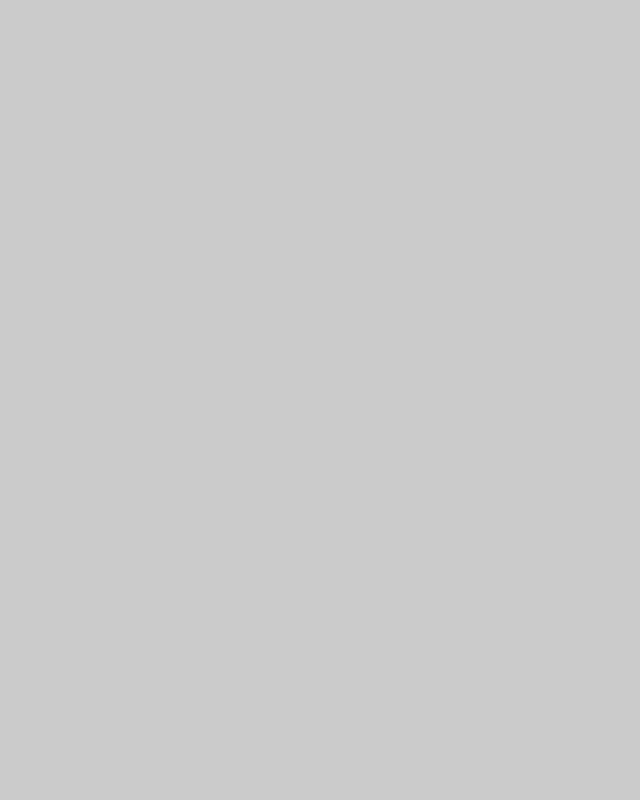
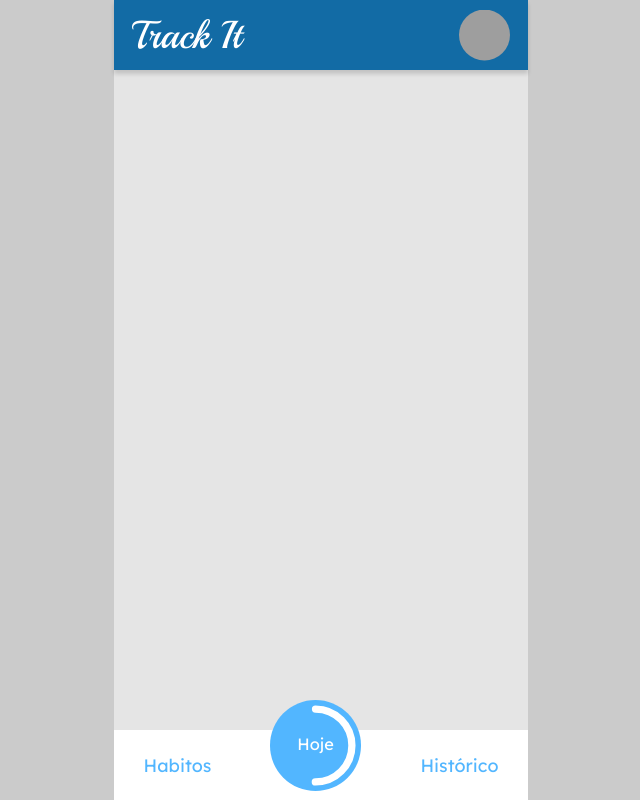
Before and after one commit to luccaviccini/projeto11-trackit, a React (Create React App) app: page /habitos in a window 1280 px wide. Before the commit this address had no page. Shown: the whole page, without its empty margins (319-959 px from the left). Built offline with nearby package versions, Linux system fonts and the light colour scheme; grey boxes are pictures that could not be loaded.

Commit message:
feat: Header and Footer of Habits page

```diff
--- a/package.json
+++ b/package.json
@@ -10,6 +10,7 @@
     "localforage": "^1.10.0",
     "match-sorter": "^6.3.1",
     "react": "^18.2.0",
+    "react-circular-progressbar": "^2.1.0",
     "react-dom": "^18.2.0",
     "react-router-dom": "^6.4.5",
     "react-scripts": "5.0.1",
--- a/src/App.js
+++ b/src/App.js
@@ -1,9 +1,14 @@
 //import { useState } from "react";
 import styled from "styled-components";
 import { BrowserRouter, Route, Routes } from "react-router-dom";
+
 import GlobalStyle from "./styles/GlobalStyles";
+
 import HomePage from "./pages/HomePage/HomePage";
 import RegisterPage from "./pages/RegisterPage/RegisterPage";
+import HabitsPage from "./pages/HabitsPage/HabitsPage";
+
+
 
 
 
@@ -16,6 +21,7 @@ function App() {
         <Routes>
           <Route path="/" element={<HomePage />} />
           <Route path="/cadastro" element={<RegisterPage />} />
+          <Route path="/habitos" element={<HabitsPage />} />
         </Routes>
 
       </StyledAppContainer>
--- /dev/null
+++ b/src/components/Footer/Footer.js
@@ -0,0 +1,52 @@
+import styled from "styled-components";
+import React from 'react';
+import { Link } from "react-router-dom";
+
+import ProgressBar from "../Footer/ProgressBar"
+
+
+
+
+function Footer() {
+  const percentage = 50;
+  return (
+    <StyledFooter>
+      <div>
+        <Link to="/habitos">Habitos</Link>
+      </div>
+      <ProgressBar percentage={percentage} />
+      <div>
+        <Link to="/historico">Histórico</Link>
+      </div>
+    </StyledFooter>
+  );
+}
+
+export default Footer;
+
+export const StyledFooter = styled.div`
+  max-width: inherit;
+  width: 100vw;
+  position: fixed;
+  bottom: 0;
+  background-color: white;
+  height: 70px;
+  display: flex;
+  justify-content: space-around;
+  align-items: center;
+
+  div {
+    display: flex;
+    align-items: center;
+    justify-content: center;
+    a {
+      color: #52b6ff;
+      font-size: 17.98px;
+    }
+    :hover {
+      cursor: pointer;
+      text-decoration-line: underline;
+    }
+  }
+
+`;
--- /dev/null
+++ b/src/components/Footer/ProgressBar.js
@@ -0,0 +1,71 @@
+import { CircularProgressbar } from "react-circular-progressbar";
+
+
+import React from 'react';
+
+import styled from "styled-components";
+
+function ProgressBar(props) {
+  return (
+    <StyledProgressBar>
+      <CircularProgressbar
+        className="myCircularProgressBar"
+        value={props.percentage}
+        text={"Hoje"}
+        background
+        backgroundPadding={6}
+        styles={{
+          // Customize the root svg element
+          root: {},
+          // Customize the path, i.e. the "completed progress"
+          path: {
+            // Path color
+            stroke: `white`,
+            // Whether to use rounded or flat corners on the ends - can use 'butt' or 'round'
+            strokeLinecap: "round",
+            // Customize transition animation
+            transition: "stroke-dashoffset 0.5s ease 0s",
+            // Rotate the path
+
+            transformOrigin: "center center",
+          },
+          // Customize the circle behind the path, i.e. the "total progress"
+          trail: {
+            // Trail color
+            stroke: "transparent",
+            // Whether to use rounded or flat corners on the ends - can use 'butt' or 'round'
+            strokeLinecap: "butt",
+            // Rotate the trail
+            transform: "rotate(0.25turn)",
+            transformOrigin: "center center",
+          },
+          // Customize the text
+          text: {
+            // Text color
+            fill: "#fff",
+            // Text size
+            fontSize: "18px",
+            // Text font
+            fontFamily: "Lexend Deca, sans-serif",
+            // text position
+            dominantBaseline: "middle",
+            textAnchor: "middle",
+          },
+          // Customize background - only used when the `background` prop is true
+          background: {
+            fill: "#52B6FF",
+          },
+        }}
+      />
+    </StyledProgressBar>
+  );
+}
+
+export default ProgressBar;
+
+const StyledProgressBar = styled.div`
+  width: 91px;
+  height: 91px;
+  font-family: "Lexend Deca", sans-serif;
+  margin-bottom: 40px;
+`;
--- /dev/null
+++ b/src/components/Header/Header.js
@@ -0,0 +1,44 @@
+import React from 'react';
+import styled from "styled-components";
+
+// import { Container } from './styles';
+
+function Header() {
+  return (
+    <StyledHeader>
+      <h1>Track It</h1>
+      <img
+        src="https://assets-prd.ignimgs.com/2022/08/14/avatar-generations-button-1-1660457611374.jpg"
+        alt="user"
+      />
+    </StyledHeader>
+  );
+}
+
+export default Header;
+
+const StyledHeader = styled.div`
+  max-width: inherit;
+  width: 100vw;
+  position: fixed;
+  top: 0;
+  background-color: #126ba5;
+  box-shadow: 0px 4px 4px rgba(0, 0, 0, 0.15);
+  height: 70px;
+  display: flex;
+  justify-content: space-between;
+  align-items: center;
+  padding: 0 18px;
+
+  h1 {
+    font-family: "Playball";
+    font-size: 38.982px;
+    color: white;
+  }
+
+  img {
+    width: 51px;
+    height: 51px;
+    clip-path: circle();
+  }
+`;
--- /dev/null
+++ b/src/pages/HabitsPage/HabitsPage.js
@@ -0,0 +1,29 @@
+import React from 'react';
+import Container from "../../common/styles";
+import styled from "styled-components";
+import Footer from "../../components/Footer/Footer";
+import Header from "../../components/Header/Header";
+
+
+function HabitsPage() {
+  return (
+    <Container style={{ backgroundColor: "#E5E5E5" }}>
+      <StyledHabitsPage>
+        <Header />
+        <Footer />
+      </StyledHabitsPage>
+    </Container>
+  );
+}
+
+export default HabitsPage;
+
+export const StyledHabitsPage = styled.div`
+  max-width: inherit;
+  width: 100vw;
+  display: flex;
+  flex-direction: column;
+  align-items: center;
+  background-color: rgba(255,255,0,0.8);
+
+`
--- a/src/pages/HomePage/HomePage.js
+++ b/src/pages/HomePage/HomePage.js
@@ -2,17 +2,13 @@ import React from "react";
 import Container from "../../common/styles";
 import styled from "styled-components";
 import Logo from "../../assets/Logo.png";
-import RegisterPage from "../RegisterPage/RegisterPage";
 import { Link } from "react-router-dom";
 
 function HomePage() {
-  const cadastrado = true;
+
 
   return (
     <Container>
-      {!cadastrado ? (
-        <RegisterPage />
-      ) : (
         <StyledHomePage>
           <img src={Logo} alt="Logo"></img>
           <form>
@@ -24,7 +20,6 @@ function HomePage() {
           <p>Não tem uma conta? Cadastre-se!</p>
           </Link>
         </StyledHomePage>
-      )}
     </Container>
   );
 }
```
Also changed, not shown: 1 other file (tests, documents, lock files or other folders).
